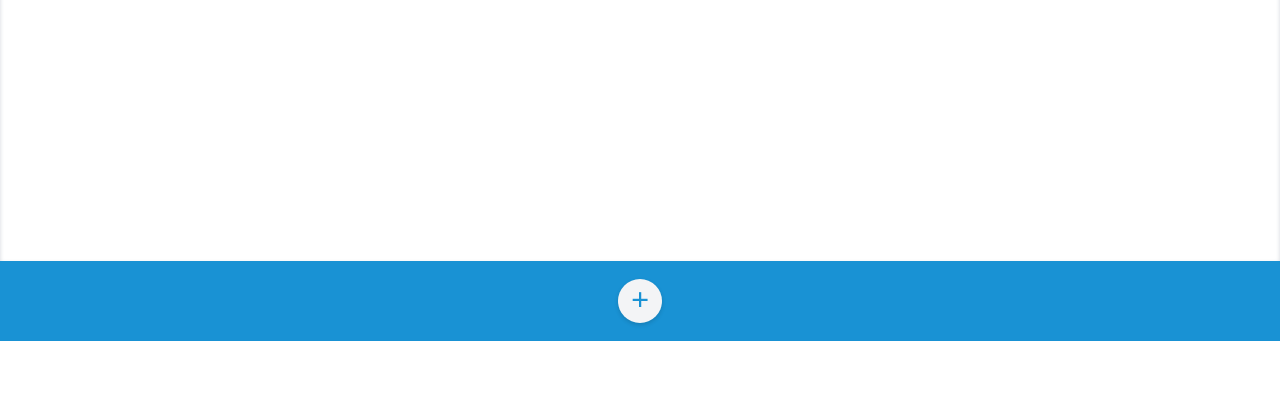
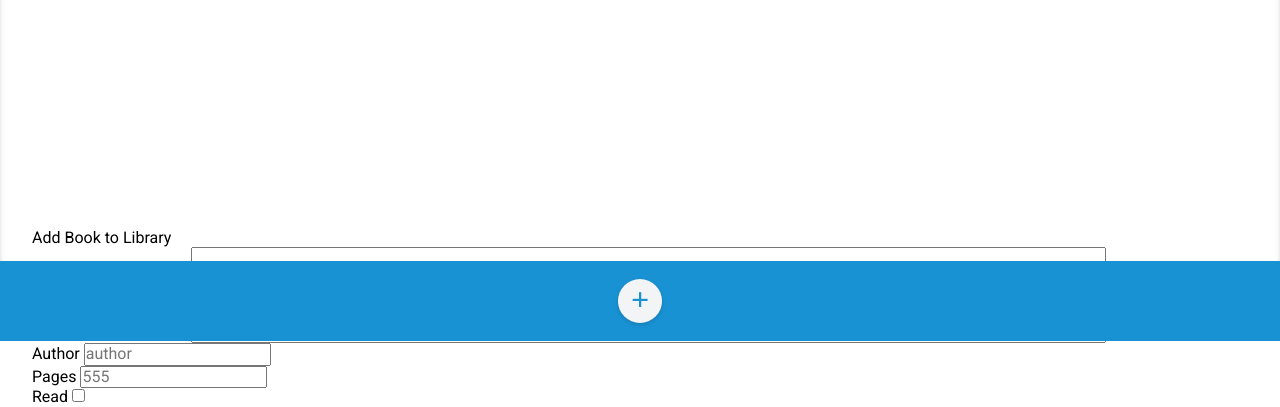
Before and after one commit to BradySavarie/library, a website: page index.html in a window 1280 px wide. Shown: the part 459-866 px from the top of the page. Before the commit the page ends 800 px from the top, so only its background shows below. Drawn offline with Linux system fonts and the light colour scheme.

Commit message:
Create add book form

```diff
--- a/app.js
+++ b/app.js
@@ -1,4 +1,6 @@
 const myLibrary = ['book1', 'book2'];
+
+const library = document.getElementById('library');
 
 function Book(title, author, pages, read) {
     this.title = title;
@@ -16,6 +18,10 @@ function addBookToLibrary(title, author, pages, read) {
     }
 }
 
+function clearEmptyLibrary() {
+    library.innerHTML = '';
+}
+
 addBookToLibrary('gameofthrones', 'hksomething', 143, true);
 
 console.log(myLibrary[2]);
--- a/index.html
+++ b/index.html
@@ -16,10 +16,49 @@
             <h1 class="title">myLibrary</h1>
         </div>
 
-        <div class="library">
+        <div class="library" id="library">
             <div class="emptyLibrary">
                 <h1>Your library is empty!</h1>
                 <p>Click the add book button below to start your collection.</p>
+            </div>
+
+            <div class="addBookForm">
+                <form action="#" id="addBookForm">
+                    <p class="formheader">Add Book to Library</p>
+                    <div class="fields">
+                        <div class="pairs">
+                            <label for="title" class="title">Title</label>
+                            <input
+                                type="text"
+                                class="title"
+                                placeholder="title"
+                                name="title"
+                            />
+                        </div>
+                        <div class="pairs">
+                            <label for="author" class="author">Author</label>
+                            <input
+                                type="text"
+                                class="author"
+                                placeholder="author"
+                                name="author"
+                            />
+                        </div>
+                        <div class="pairs">
+                            <label for="pages" class="pages">Pages</label>
+                            <input
+                                type="number"
+                                class="pages"
+                                name="pages"
+                                placeholder="555"
+                            />
+                        </div>
+                        <div class="pairs">
+                            <label for="read" class="read">Read</label>
+                            <input type="checkbox" class="reader" name="read" />
+                        </div>
+                    </div>
+                </form>
             </div>
         </div>
 
```
Also changed, not shown: pseudocode.txt (added).
